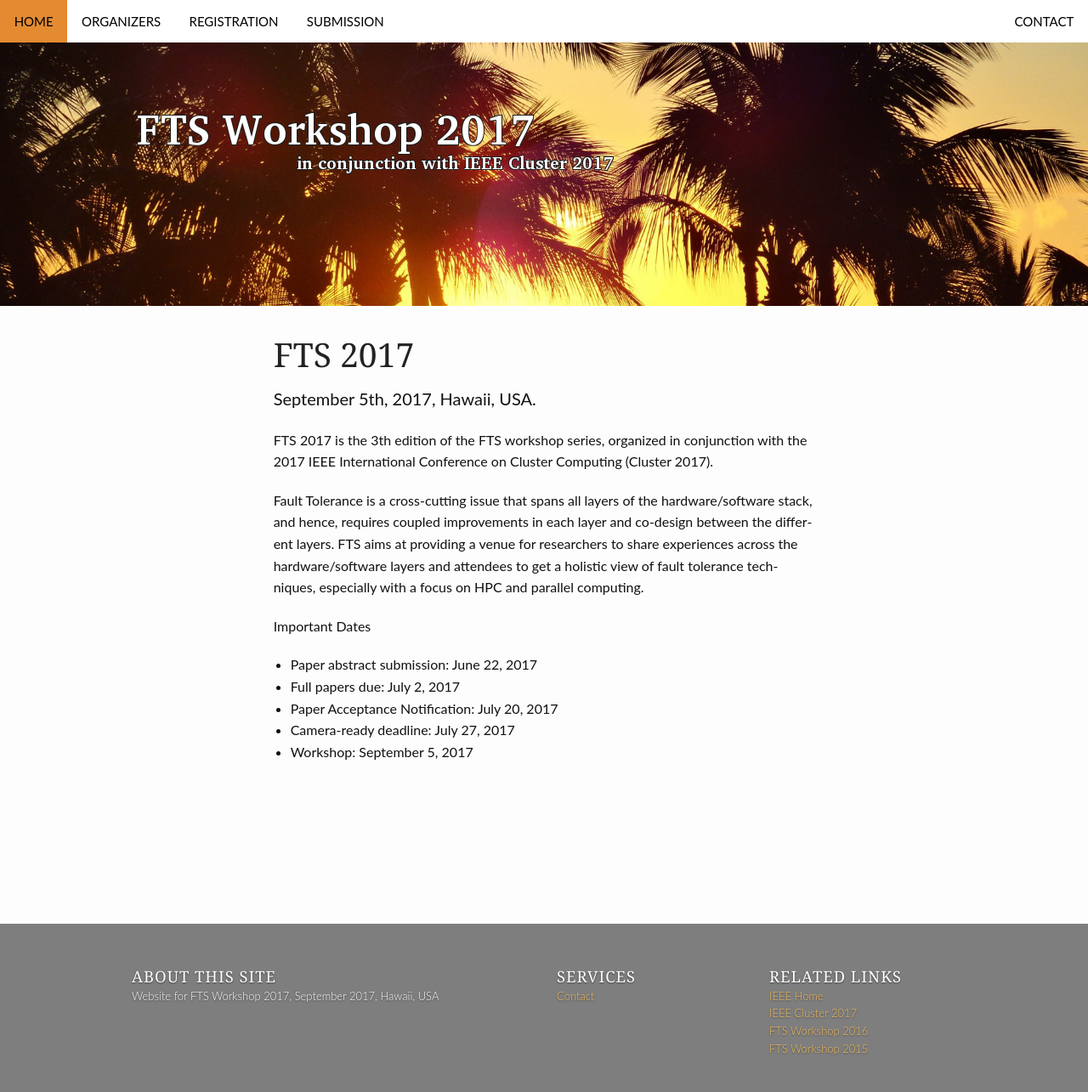
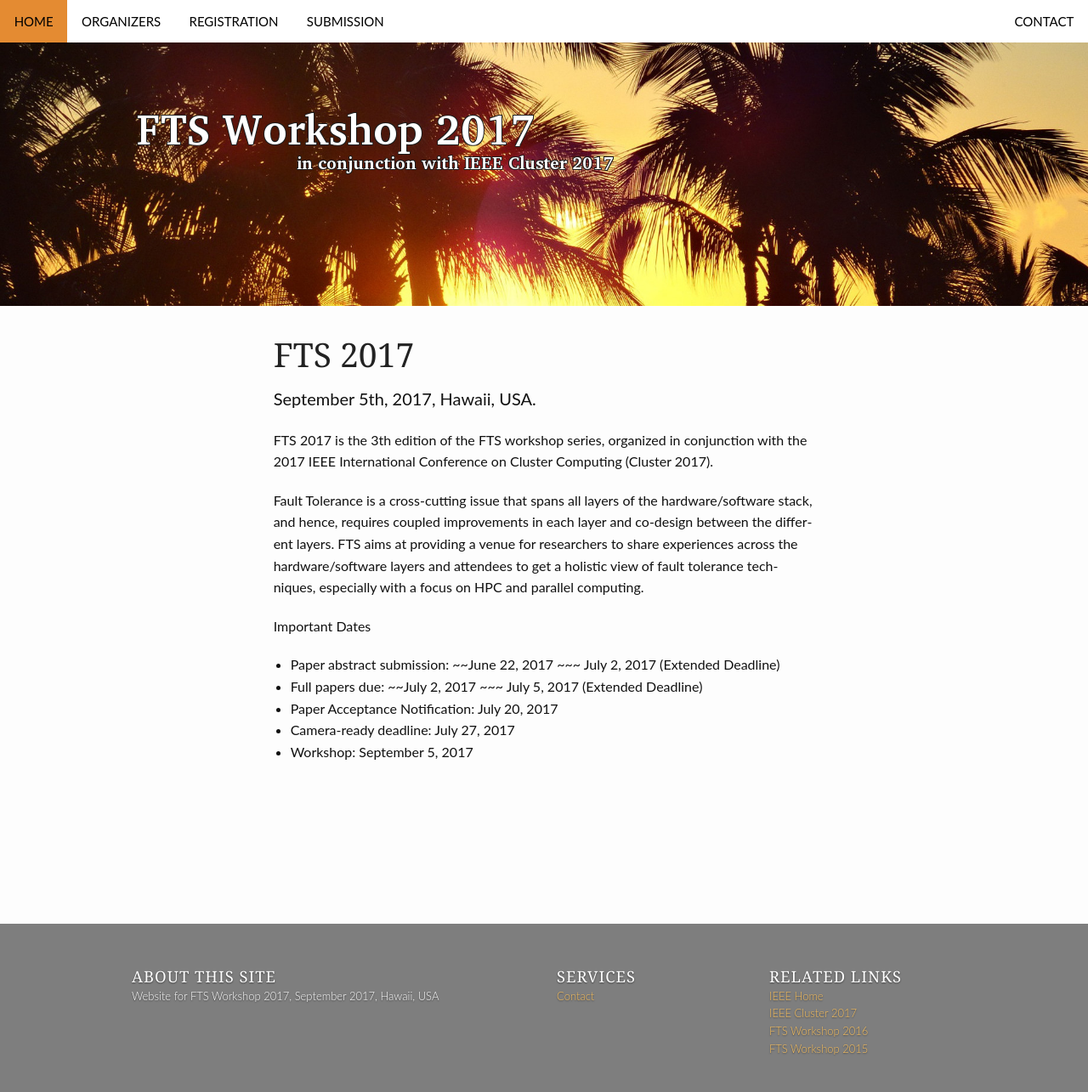
Before and after one commit to fts-workshop/fts17.github.io, a Jekyll site: the page built from index.md, in a window 1280 px wide. Shown: the whole page at 85% size. Built offline with Jekyll 4.4.1, drawn with Linux system fonts in a browser that asks for light colours.

Commit message:
deadline updated

```diff
--- a/index.md
+++ b/index.md
@@ -23,8 +23,8 @@ focus on HPC and parallel computing.
 
 
 Important Dates
-* Paper abstract submission: June 22, 2017
-* Full papers due: July 2, 2017
+* Paper abstract submission: ~~June 22, 2017 ~~~   July 2, 2017 (Extended Deadline)
+* Full papers due: ~~July 2, 2017 ~~~ July 5, 2017 (Extended Deadline)
 * Paper Acceptance Notification: July 20, 2017
 * Camera-ready deadline: July 27, 2017
 * Workshop: September 5, 2017
```
